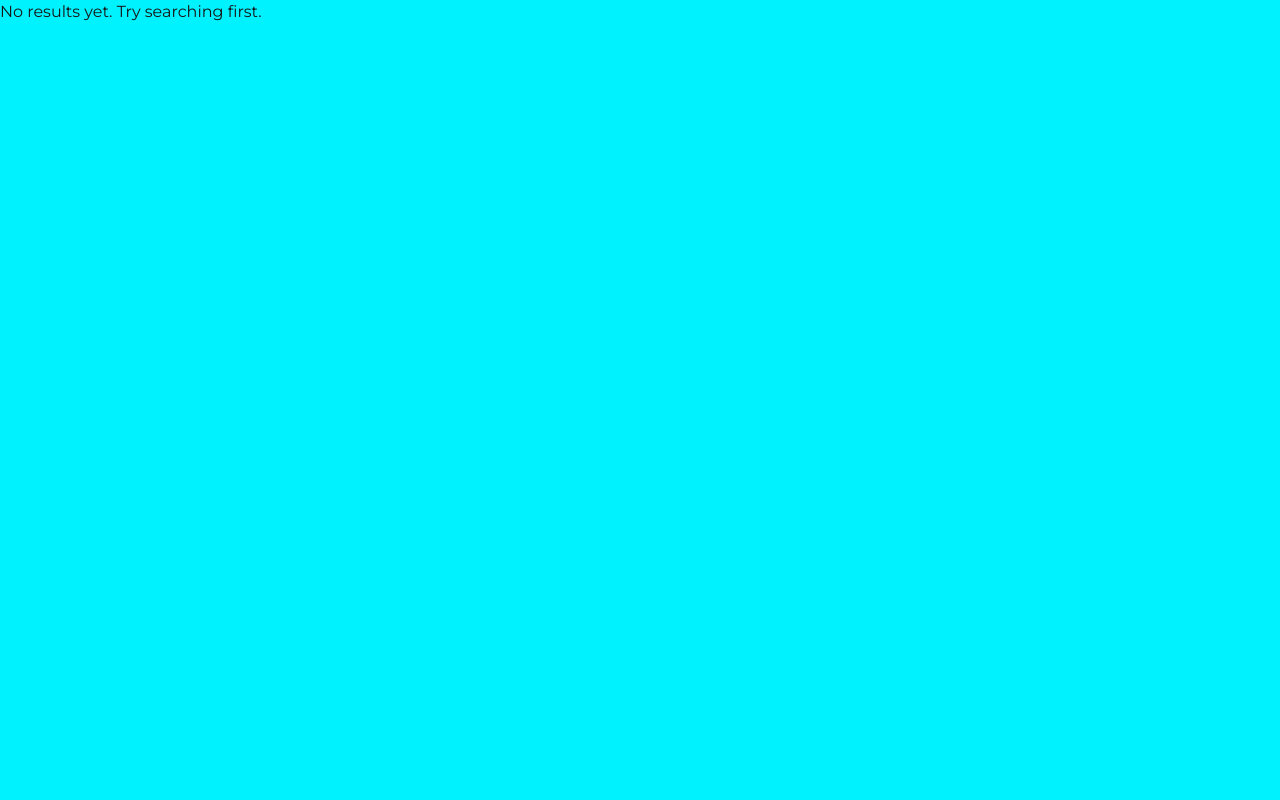
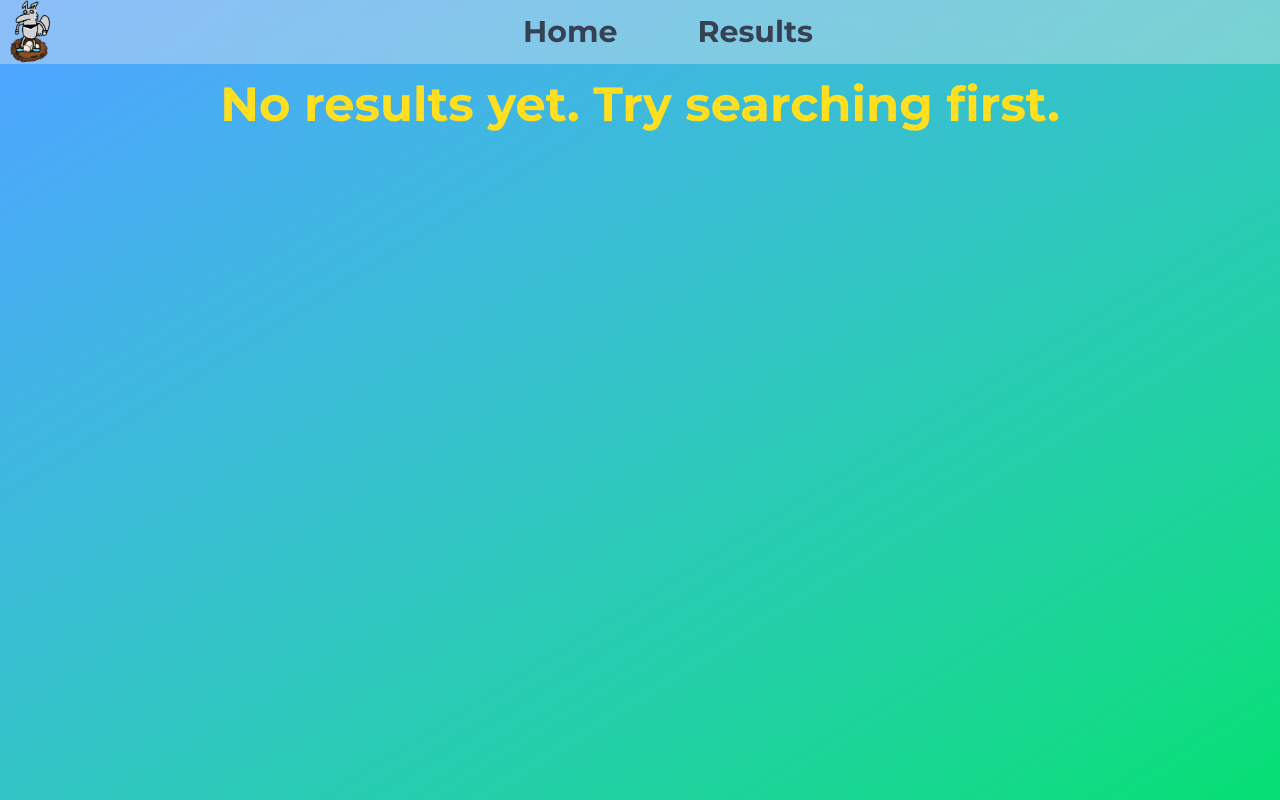
Before and after one commit to SatishVaibhav/ZOTNest, a Next.js app in the folder frontend/: page /results in a window 1280 px wide. Built offline with nearby package versions, Linux system fonts and the light colour scheme.

Commit message:
changed error page to follow same format as rest of the project

```diff
--- a/frontend/app/results/page.tsx
+++ b/frontend/app/results/page.tsx
@@ -6,24 +6,40 @@ import Navbar from "@/app/components/NavBar";
 
 export default function ResultsPage() {
   const { results } = useSearch();
+
   if (!results) {
-    return <p>No results yet. Try searching first.</p>;
+    return (
+      <>
+        <Navbar />
+
+        <main className="relative min-h-screen p-6 pt-20">
+          <div className="absolute inset-0 bg-gradient-to-br from-blue-400 to-green-400" />
+
+          <div className="relative z-10 max-w-7xl mx-auto">
+            <motion.h1
+              initial={{ opacity: 0, y: 20 }}
+              animate={{ opacity: 1, y: 0 }}
+              transition={{ duration: 0.6 }}
+              className="text-5xl font-bold text-yellow-300 mb-8 text-center"
+            >
+              No results yet. Try searching first.
+            </motion.h1>
+          </div>
+        </main>
+      </>
+    );
   }
+
   console.log("Results in ResultsPage:", results);
 
   return (
     <>
-      {/* Navbar at the top */}
       <Navbar />
 
       <main className="relative min-h-screen p-6 pt-20">
-        {/* pt-20 = push content below fixed navbar */}
-
-        {/* Background */}
-        <div className="absolute inset-0 bg-gradient-to-br from-blue-400 to-green-400" />
+        <div className="absolute inset-0 bg-gradient-to-br from-blue-400 to-green-" />
 
         <div className="relative z-10 max-w-7xl mx-auto">
-          {/* Page Title */}
           <motion.h1
             initial={{ opacity: 0, y: 20 }}
             animate={{ opacity: 1, y: 0 }}
@@ -33,8 +49,7 @@ export default function ResultsPage() {
             Results
           </motion.h1>
 
-          {/* Results Client / Map */}
-          <div className="w-full h-[80vh]"> {/* Ensure map takes enough height */}
+          <div className="w-full h-[80vh]">
             <ResultsClient results={results} />
           </div>
         </div>
```
